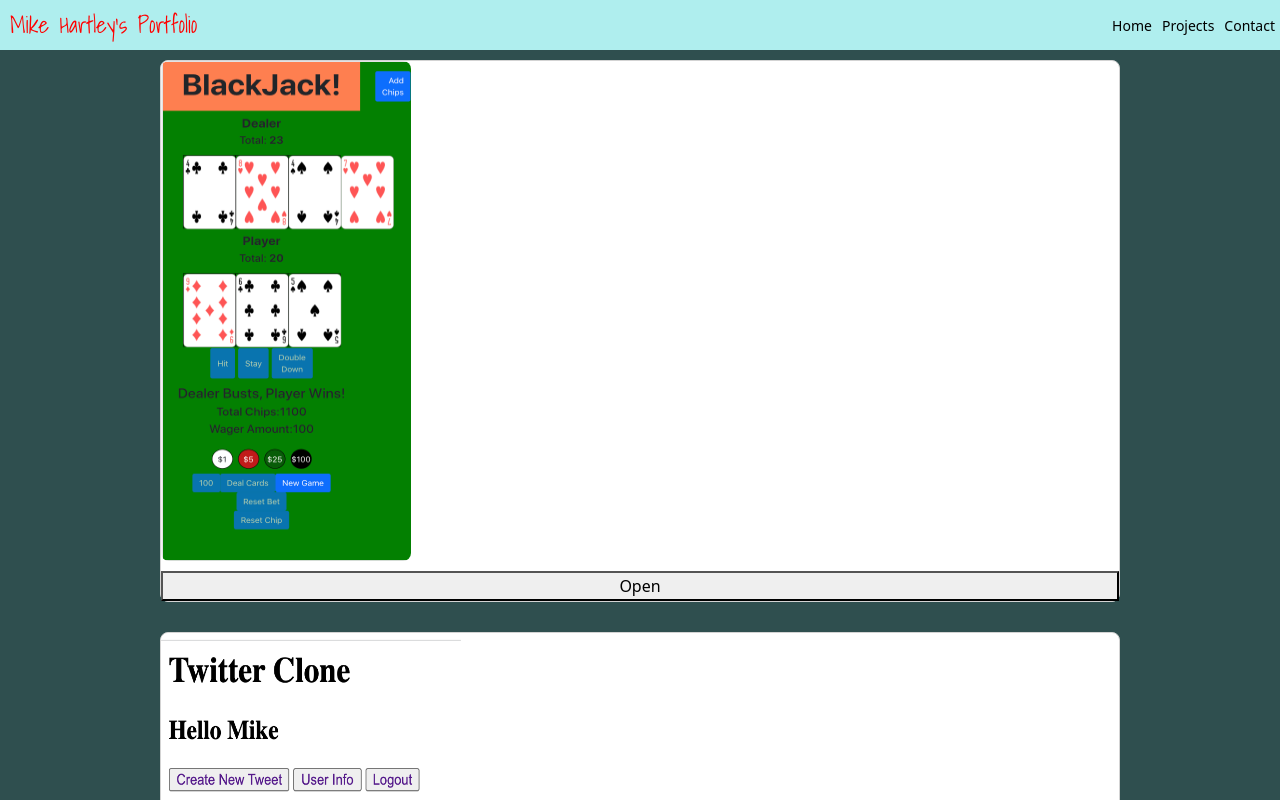
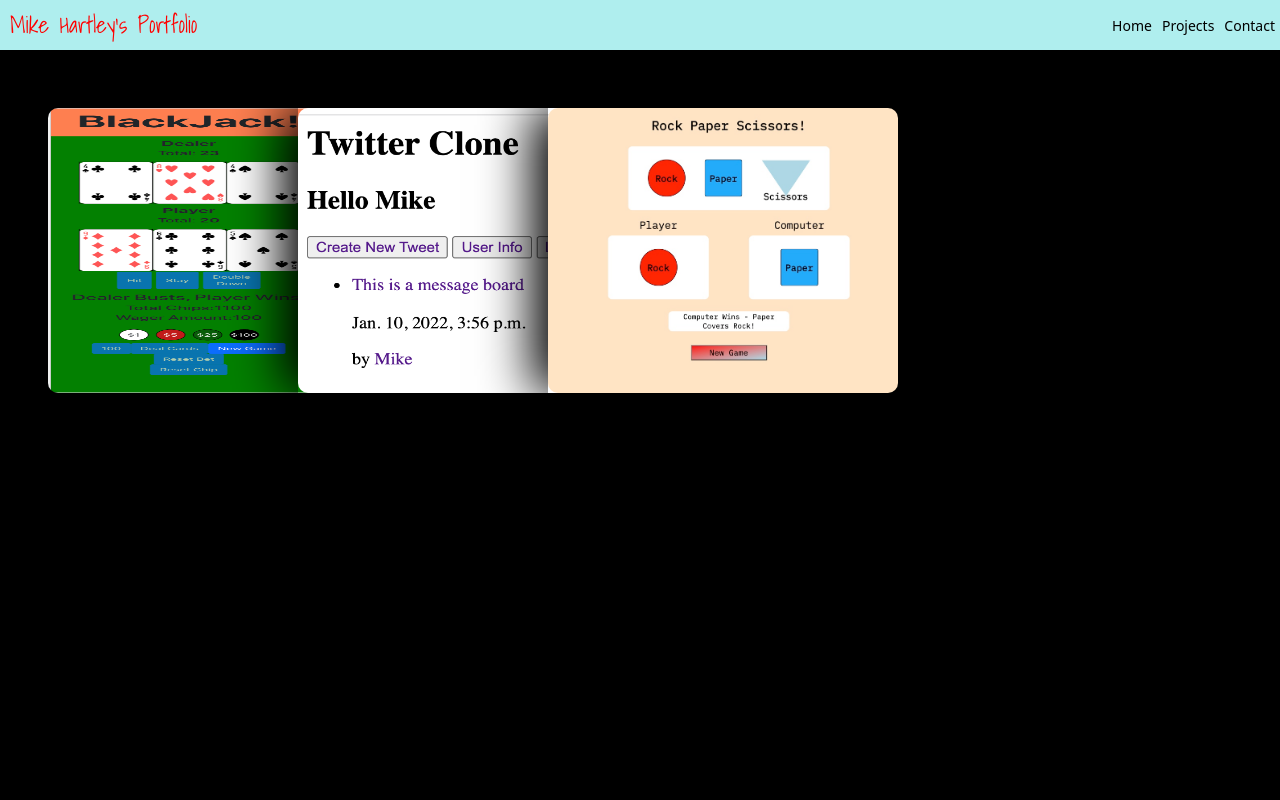
Before and after one commit to mhartley19/portfolio, a React (Create React App) app: page /projects in a window 1280 px wide. Shown: the top 800 px of the page. Built offline with nearby package versions, Linux system fonts and the light colour scheme.

Commit message:
updating cards, added box shadow, transition and hover effects

```diff
--- a/src/components/cards/project-card.js
+++ b/src/components/cards/project-card.js
@@ -2,45 +2,52 @@ import React from 'react'
 import {Card} from 'react-bootstrap'
 import 'bootstrap/dist/css/bootstrap.min.css'
 import {imageSRC} from '../../images/index'
+import {useState} from 'react'
 
 
 
 export const ProjectCard = (props) => {
 
-  let modalButtonText = "Open"
+  const [modalButtonText, setModalButtonText] = useState("Open")
 
-  function modalButton () {
-    let modal = document.getElementById('PC-modal-closed')
-    console.log(modal)
-    modal.id = 'PC-modal-open'
-    modalButtonText = "Close"
-    console.log(modalButtonText)
-  }
 
 
     return(
-      <div id='PC'>
-        <div class='PC-IM'>
-        <a href={props.href}>
-                          <img class={props.class}
-                            src={props.src}
-                            alt={props.alt}/>
-                        </a>
+      // <div id='PC'>
+        <div class='PC'>
+            <img class={props.imageClass}
+                        src={props.imageSrc}
+                        alt={props.imageAlt}/>
+          <div class="PC-buttons">
+            <a href={props.linkButtonHref}>
+              <button id={props.linkButtonID}
+                      class={props.buttonClass}>
+                      Link
+              </button>
+            </a>
+              <button id={props.modalButtonID}
+                      class={props.buttonClass}
+                  >
+                      Modal
+              </button>
+          </div>
         </div>
-        <div id='PC-modal-closed'>
-          <header>
-              <h3 class='PC-modal-title'>{props.title}</h3>
-              <p class='PC-modal-subtitle'><b>{props.sub}</b></p>
-          </header>
-          <body>
-              <p class='PC-modal-body'>{props.des}
-              </p>
-          </body>
-          <footer class='PC-modal-footer'>
-            <a href={props.gitlink} class='PC-gitlink'>GitHub</a>
-          </footer>
-        </div>
-          <button onClick={modalButton}>{modalButtonText}</button>
-      </div>
+
+
+
+        // <div id='PC-modal-closed'>
+        //   <header>
+        //       <h3 class='PC-modal-title'>{props.title}</h3>
+        //       <p class='PC-modal-subtitle'><b>{props.sub}</b></p>
+        //   </header>
+        //   <body>
+        //       <p class='PC-modal-body'>{props.des}
+        //       </p>
+        //   </body>
+        //   <footer class='PC-modal-footer'>
+        //     <a href={props.gitLink} class='PC-gitlink'>GitHub</a>
+        //   </footer>
+        // </div>
+      // </div>
     )
 }
--- a/src/components/pages/projects.js
+++ b/src/components/pages/projects.js
@@ -24,46 +24,55 @@ export const Projects = () => {
 
                 {/* Project Card One */}
 
-                <div class='PP-container-one PP-containers'>
+                <div class='PC-container-one PC-container'>
                     <ProjectCard
-                        href='https://mhartley19.github.io/blackjack-react/'
-                        alt='Black Jack game'
-                        src={blackJackImage}
-                        class = "PP-IM IM-blackjack"
+                        imageAlt='Black Jack game'
+                        imageSrc={blackJackImage}
+                        imageClass = "PP-IM IM-blackjack"
+                        linkButtonHref='https://mhartley19.github.io/blackjack-react/'
+                        linkButtonID = "Sitelink-BlackJack"
+                        modalButtonID= "Modal-BlackJack"
+                        buttonClass = "sitelink"
                         title="Black Jack"
                         sub='Tech Stack: React, JavaScript'
                         des='Black Jack game created with React, includes double down,
                             correct Ace value based on game situation'
-                        gitlink='https://mhartley19.github.io/rock-paper-scissors/'/>
-                         </div>
+                        gitLink='https://mhartley19.github.io/rock-paper-scissors/'/>
+
+                    <ProjectCard
+                        imageAlt='Twitter Clone Site'
+                        imageSrc={twitterImage}
+                        imageClass = "PP-IM IM-Twitter"
+                        modalButtonID= "Modal-BlackJack"
+                        buttonClass = "sitelink"
+                        title="Black Jack"
+                        sub='Tech Stack: React, JavaScript'
+                        des='Black Jack game created with React, includes double down,
+                            correct Ace value based on game situation'
+                        gitLink='https://mhartley19.github.io/rock-paper-scissors/'/>
+                    <ProjectCard
+                        imageAlt='Rock Paper Scissors game'
+                        imageSrc={rpsImage}
+                        imageClass = "PP-IM IM-Rock-Paper-Scissors"
+                        linkButtonHref="https://mhartley19.github.io/rock-paper-scissors/"
+                        linkButtonID = "Sitelink-BlackJack"
+                        modalButtonID= "Modal-BlackJack"
+                        buttonClass = "sitelink"
+                        title="Black Jack"
+                        sub='Tech Stack: React, JavaScript'
+                        des='Black Jack game created with React, includes double down,
+                            correct Ace value based on game situation'
+                        gitLink='https://mhartley19.github.io/rock-paper-scissors/'/>
+
+
 
                 {/* Project Card Two */}
 
-                <div class='PP-container-two PP-containers'>
-                    <ProjectCard
-                        alt='Twitter Clone Image'
-                        src={twitterImage}
-                        sub="Tech Stack: Python"
-                        title='Twitter Clone'
-                        class ='PP-IM IM-twitter-clone'
-                        des='This is a clone of Twitter using Python, it utilizes Models and Views.
-                        It featues user creation, user login, "tweets" direct messaging and notifications
-                        '
-                        gitlink="https://github.com/kenzie-se-q4/twitterclone-mhartley19"/>
-                </div>
+
 
                 {/* Project Card Three */}
 
-                <div class='PP-container-three PP-containers'>
-                    <ProjectCard title="Rock Paper Scissors"
-                        href="https://mhartley19.github.io/rock-paper-scissors/"
-                        alt='Rock Paper Scissors Game'
-                        class = 'PP-IM IM-rps'
-                        src={rpsImage}
-                        sub='Tech Stack: Javascript, CSS, HTML'
-                        des='Rock Paper Scissors was deisnged using JavaScript,
-                        CSS and HTML, please click image for link to site'
-                        gitlink='https://github.com/mhartley19/rock-paper-scissors'/>
+
                 </div>
             </div>
 
--- a/src/css/projects.css
+++ b/src/css/projects.css
@@ -13,7 +13,72 @@
 
 }
 
-#PC-modal-closed{
+
+.PC-container{
+  display: flex;
+  width: 100%;
+  margin-bottom: 30px;
+  height: auto;
+  padding: 3rem;
+}
+
+
+.PC{
+  display: flex;
+  flex-direction: column;
+  height: 285px;
+  width : 350px;
+  min-width: 250px;
+  box-shadow: -1rem 0 3rem black;
+  transition: .2s;
+
+  /* position: relative; */
+
+}
+
+.PC:hover{
+  transform: translateY(-1rem);
+
+}
+
+.PC:hover .PC-buttons{
+  display: flex;
+  justify-content: space-between;
+  transition: .2s;
+}
+
+
+.PC:hover~.PC{
+  transform: translateX(100px);
+
+
+}
+
+
+
+
+
+
+.PC:not(:first-child){
+  margin-left: -100px
+}
+
+.PP-IM{
+  height:100%;
+  width:100%;
+  border-radius: 10px;
+}
+
+.PC-buttons{
+  display: none;
+  transition: 1s;
+
+}
+
+
+
+
+/* #PC-modal-closed{
   display: none;
   width: 100%;
   background-color: khaki;
@@ -25,14 +90,14 @@
   width: 100%;
   background-color: khaki;
 
-}
+} */
 
 /* #PC-modal:hover{
   display: fixed;
 } */
 
 
-.PP-allprojects-container{
+/* .PP-allprojects-container{
 
   display: flex;
   flex-direction: column;
@@ -40,11 +105,13 @@
   background-color: darkslategrey;
   width: auto;
 
-}
+} */
 
 
-.PP-container-one{
+.PC-container-one{
     margin-top: 60px;
+    display: flex;
+    flex-direction: row;
 
   }
 
@@ -56,25 +123,15 @@
 
 } */
 
-.PP-containers{
-  display: flex;
-  flex-direction: column;
-  align-items: center;
-  width: 100%;
-  margin-bottom: 30px;
-  height: auto;
-  justify-content: space-around;
-
-}
 
 
 
 
 
 
-  .PP-IM{
-    margin-bottom: 10px;
-    border-radius: 8px;
+  /* .PP-IM{
+    height: 250px;
+    width: 250px;
   }
 
   .IM-rps{
@@ -84,19 +141,18 @@
   }
 
   .IM-blackjack{
-    height:500px;
-    width:250px;
+
   }
 
   .IM-twitter-clone{
   height:300px;
   width: 300px;
-  }
+  } */
 
   /* Project Card CSS */
 
 
-  #PC{
+  /* #PC{
     display: flex;
     flex-direction: column;
     border: solid;
@@ -106,7 +162,17 @@
     background-color: white;
     border-radius: 8px;
 
-  }
+  } */
+
+
+
+
+
+
+  /* .PC-IM:hover{
+    width: 110%;
+    height: 110%;
+  } */
 
   .PC-title-container{
     background-color: lightgrey;
--- /dev/null
+++ b/src/images/index.js
@@ -0,0 +1,3 @@
+export const imageSRC = () => {
+   let blackJack = "../../images/bj.png"
+}
```
